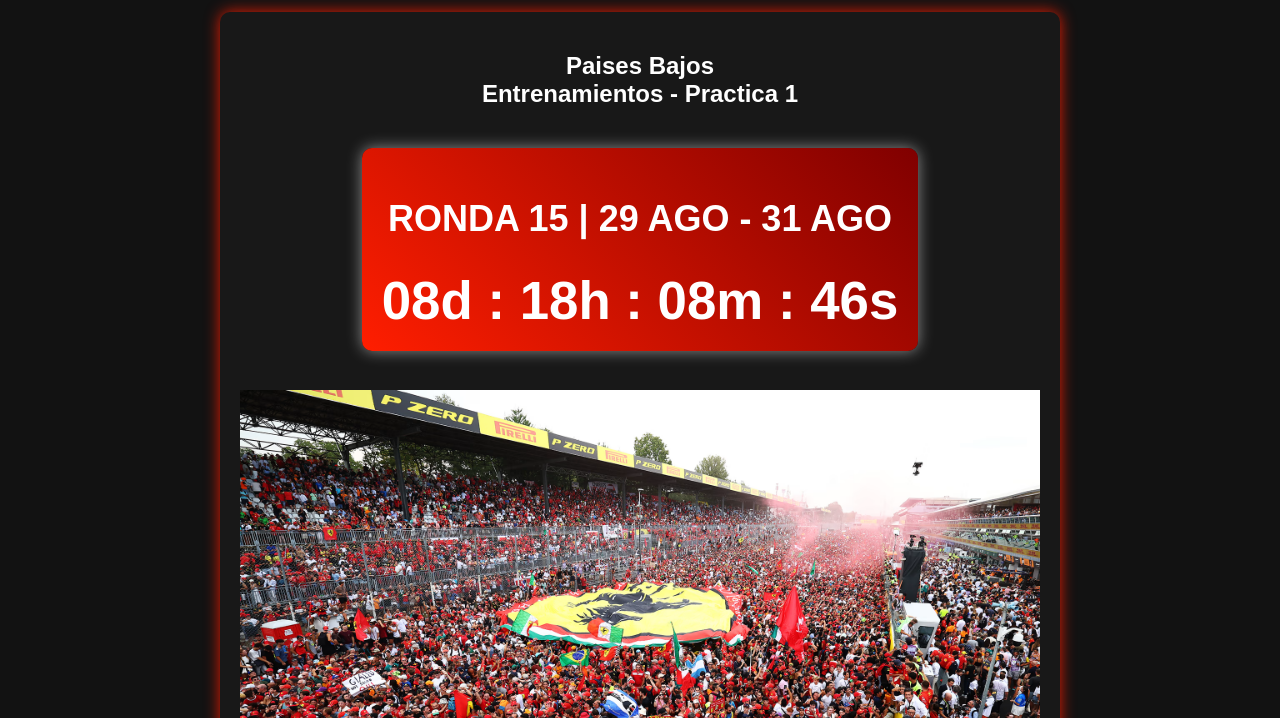
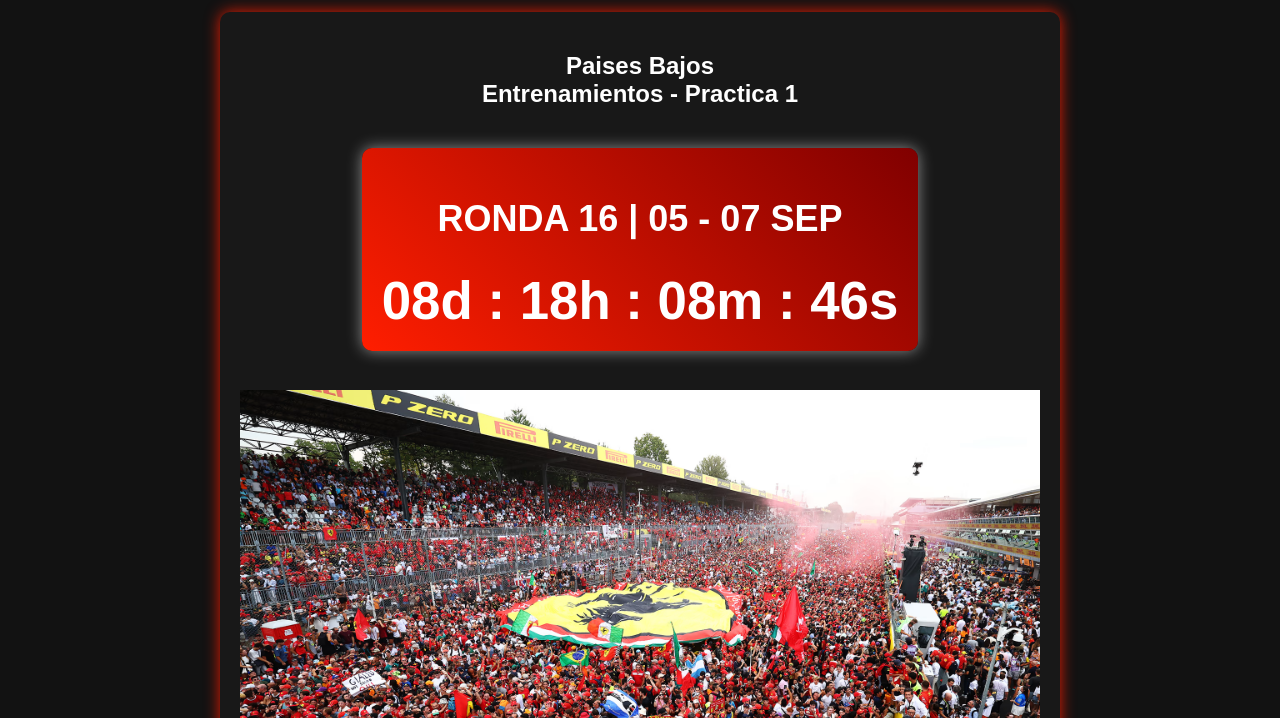
Before and after one commit to Formula1FansGlobal/web, a plain HTML site: page en-vivo.html in a window 1280 px wide. Shown: the part 82-800 px from the top of the page. Drawn offline with Linux system fonts and the light colour scheme.

Commit message:
se ajusto la fecha de la siguente carrera, y se subio una imagen respectiva

```diff
--- a/en-vivo.html
+++ b/en-vivo.html
@@ -17,7 +17,7 @@
 
     <!-- Contador de cuenta regresiva -->
     <div id="contador">
-      <h2>RONDA 15 | 29 AGO - 31 AGO</h2>
+      <h2>RONDA 16 | 05 - 07 SEP</h2>
       <div class="countdown">
         <span id="dias">00</span>d :
         <span id="horas">00</span>h :
```
